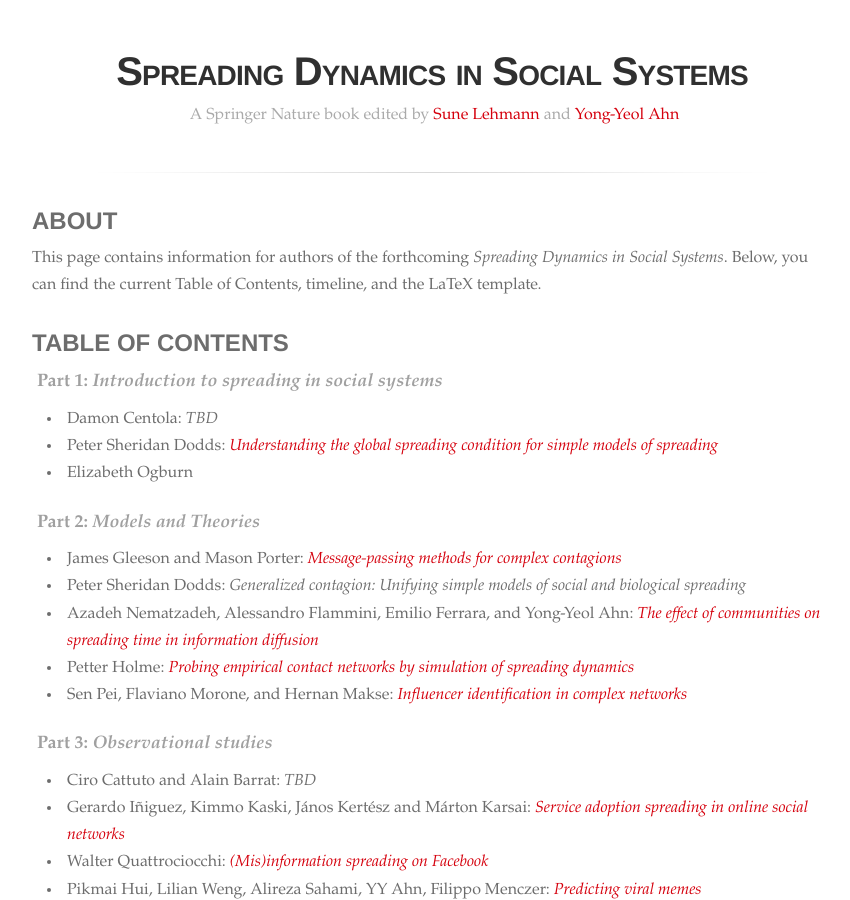
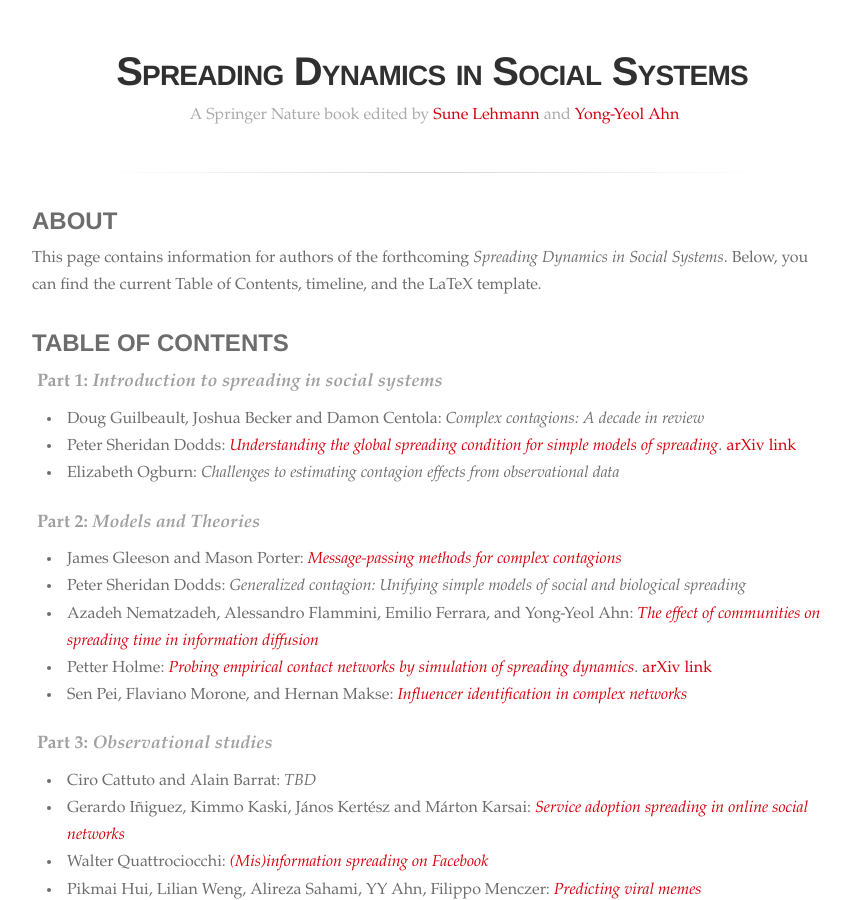
Before and after one commit to socialcontagionbook/socialcontagionbook.github.io, a Jekyll site: the page built from index.md, in a window 1280 px wide and 900 px high. Shown: the whole window, without its empty margins (208-1058 px from the left). Built offline with Jekyll 4.4.1, drawn with Linux system fonts in a browser that asks for light colours; some web fonts are replaced; our own code applies the rules of GitHub Pages for plain Markdown files.

Commit message:
Update index.md
updated centola + ogburn titles & added arxiv links

```diff
--- a/index.md
+++ b/index.md
@@ -10,16 +10,16 @@ This page contains information for authors of the forthcoming _Spreading Dynamic
 
 ## **Part 1**: _Introduction to spreading in social systems_
 
-* Damon Centola: _TBD_
-* Peter Sheridan Dodds: [_Understanding the global spreading condition for simple models of spreading_](#dodds1)
-* Elizabeth Ogburn
+* Doug Guilbeault, Joshua Becker and Damon Centola: _Complex contagions: A decade in review_
+* Peter Sheridan Dodds: [_Understanding the global spreading condition for simple models of spreading_](#dodds1). [arXiv link](https://arxiv.org/abs/1705.02419)
+* Elizabeth Ogburn: _Challenges to estimating contagion effects from observational data_
 
 ## **Part 2**: _Models and Theories_
 
 * James Gleeson and Mason Porter: [_Message-passing methods for complex contagions_](#gleeson)
 * Peter Sheridan Dodds: _Generalized contagion: Unifying simple models of social and biological spreading_
 * Azadeh Nematzadeh, Alessandro Flammini, Emilio Ferrara, and Yong-Yeol Ahn: [_The effect of communities on spreading time in information diffusion_](#nematzadeh)
-* Petter Holme: [_Probing empirical contact networks by simulation of spreading dynamics_](#holme)
+* Petter Holme: [_Probing empirical contact networks by simulation of spreading dynamics_](#holme). [arXiv link](https://arxiv.org/abs/1706.09095)
 * Sen Pei, Flaviano Morone, and Hernan Makse: [_Influencer identification in complex networks_](#pei)
 
 ## **Part 3**: _Observational studies_
```
